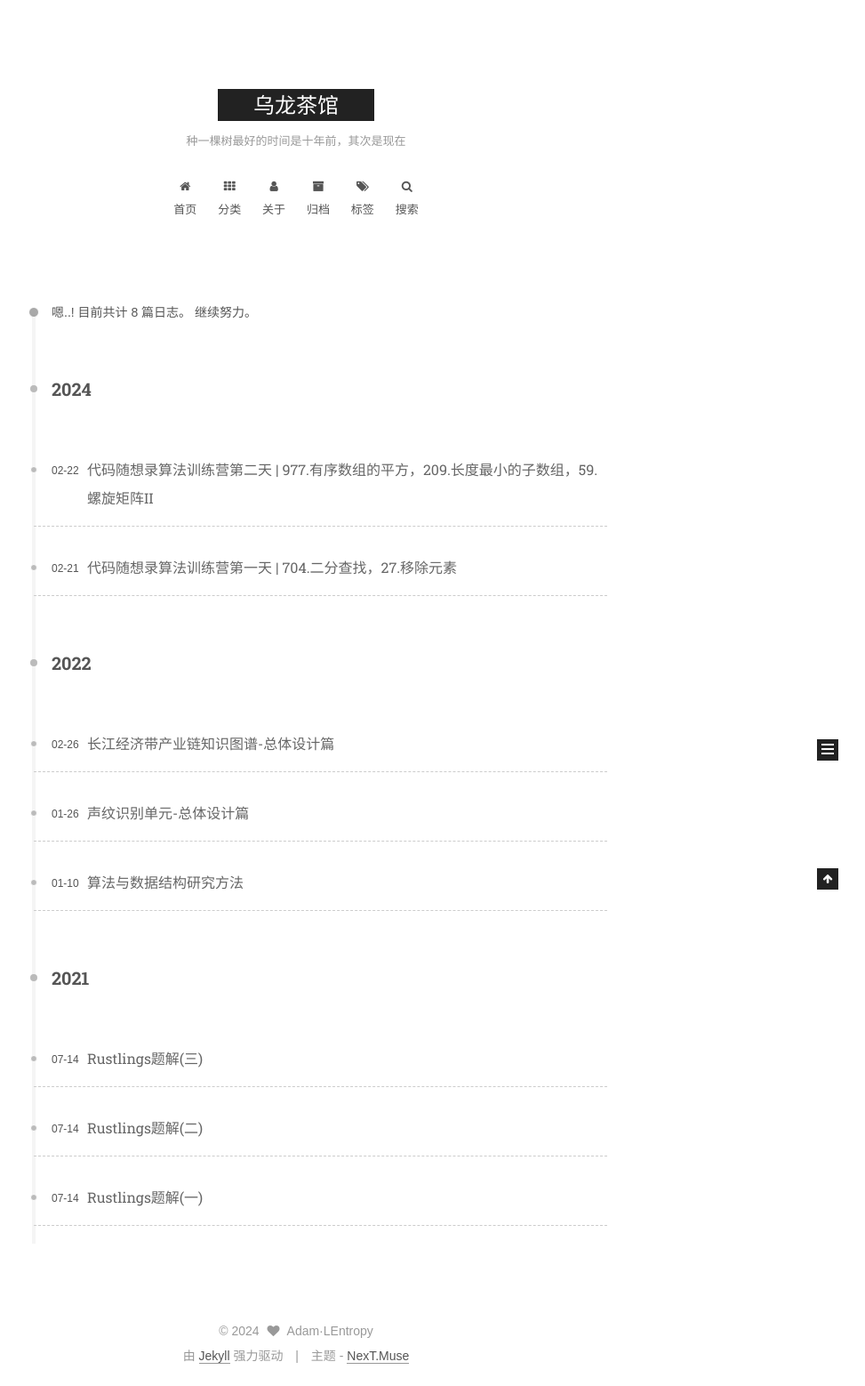
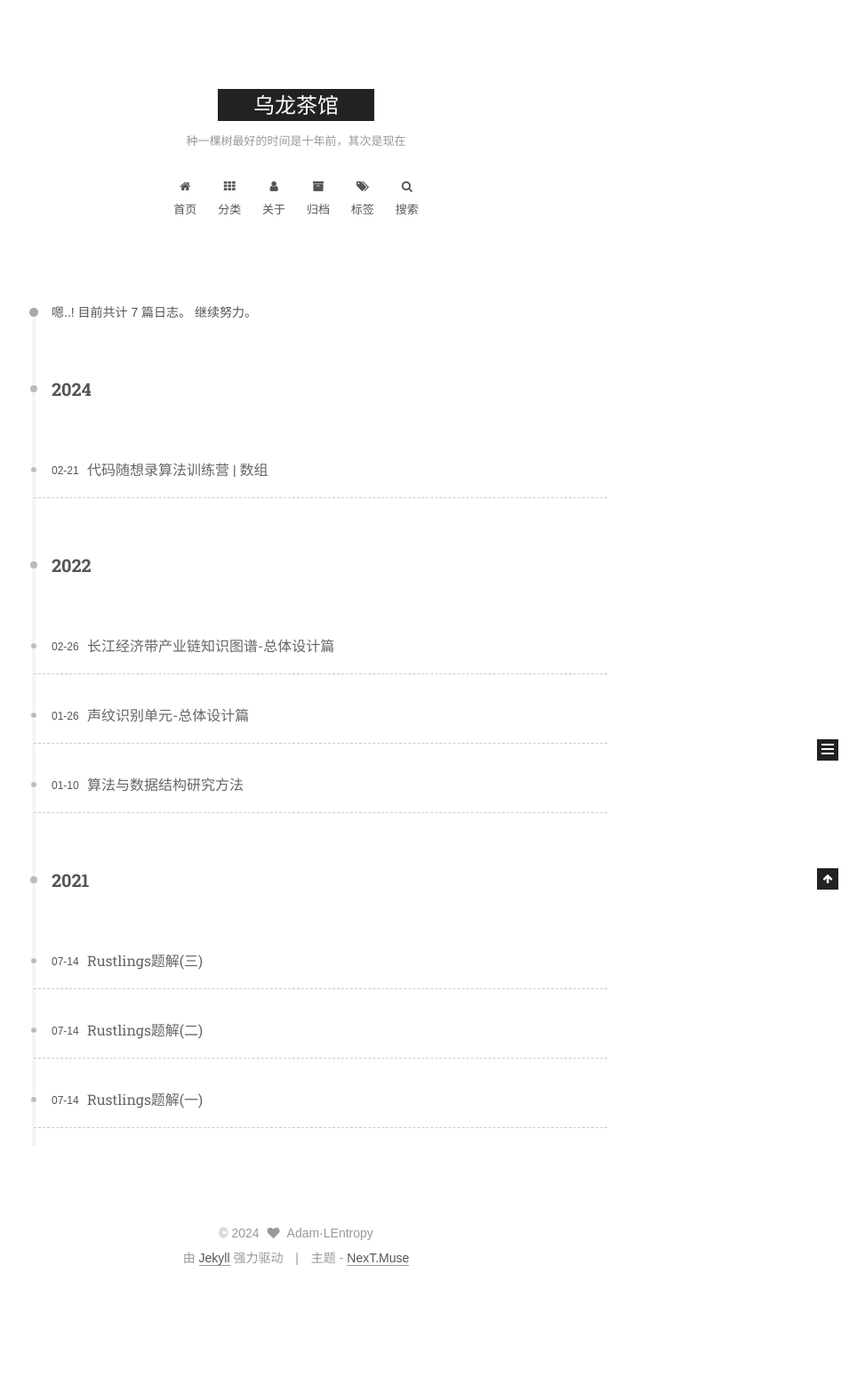
Before and after one commit to Adamisyoung/Adamisyoung.github.io, a Jekyll site: the page built from archives/index.html, in a window 1280 px wide. Shown: the whole page at 89% size, without its empty margins (307-1280 px from the left). Built offline with Jekyll 4.4.1, drawn with Linux system fonts in a browser that asks for light colours; some web fonts are replaced; after the commit the page ends 1448 px from its top, so only the background shows below that; part of the change alters nothing that is shown.

````diff
--- a/_posts/2024-02-21-Leetcode1.md
+++ b/_posts/2024-02-21-Leetcode1.md
@@ -1,5 +1,5 @@
 ---
-title: 代码随想录算法训练营第一天 | 704.二分查找，27.移除元素
+title: 代码随想录算法训练营 | 数组
 copyright: true
 mathjax: true
 categories:
@@ -9,7 +9,15 @@ tags:
 
 > 在合适的位置使用合适的技术。
 
-# 数组
+# 题目编号
+* 704.二分查找
+* 27.移除元素
+* 977.有序数组的平方
+* 209.长度最小的子数组
+* 59.螺旋矩阵II
+
+# 题目思路和细节
+
 ## 704.二分查找
 **二分法**：函数传入`vector`返回**target**（查找目标的数组下标）或`-1`（未查到目标）。
 
--- a/_posts/2024-02-22-Leetcode2.md
+++ /dev/null
@@ -1,25 +0,0 @@
----
-title: 代码随想录算法训练营第二天 | 977.有序数组的平方，209.长度最小的子数组，59.螺旋矩阵II
-copyright: true
-mathjax: true
-categories:
-- Leetcode
-tags:
----
-
-## 977.有序数组的平方
-**二分法**：函数传入`vector`返回**target**（查找目标的数组下标）或`-1`（未查到目标）。
-
-**使用二分法的前提条件**：**有序**数组，同时数组中**无重复元素**（一旦有重复元素，使用二分查找返回的元素下标可能不是唯一的）。
-
-**步骤**：
-* 定义数组下标：**left**、**right**和**middle**。
-* `while`循环查找，循环内`if`分支裁剪。
-* `return`。
-
-**注意事项**：
-* 对搜索区间定义明确，要么**左闭右闭**，要么**左闭右开**。**此为不变量**，对应两种写法。
-* **middle**赋值时注意，int型变量相加有越界风险。防止溢出可以进行如下操作：
-```C++
-int middle = left + ((right - left) >> 1);
-```
````
